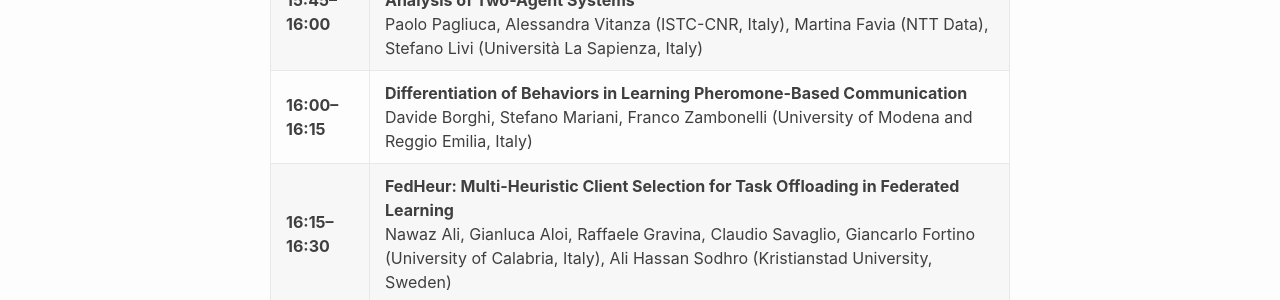
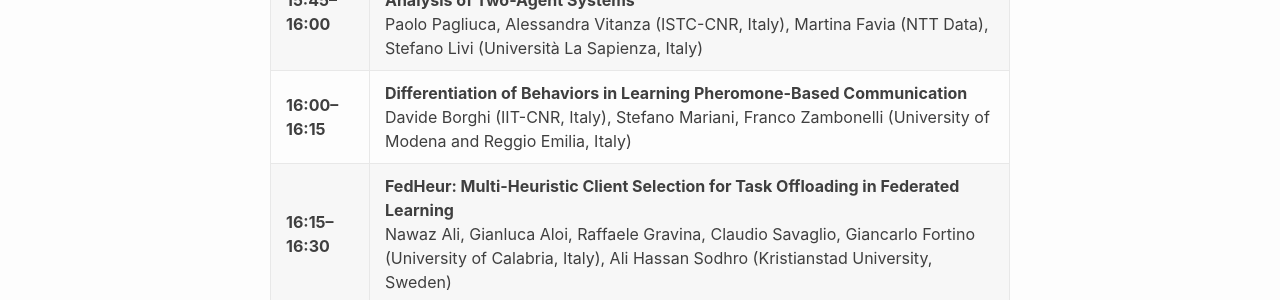
Before and after one commit to discoli-workshop/2026, a Jekyll site: the page built from program.md, in a window 1280 px wide. Shown: the part 1201-1501 px from the top of the page. Built offline with Jekyll 4.4.1, drawn with Linux system fonts in a browser that asks for light colours.

Commit message:
fix affiliation

```diff
--- a/program.md
+++ b/program.md
@@ -23,7 +23,7 @@ It is co-located with DCOSS-IoT, which will be held at the [Best Western Grand H
 | **15:15–15:30** | **Leveraging UE-Level Collaborative Intelligence for Scalable Jamming Detection in 5G Networks**   <br/>  Jiali Xu, Valéria Loscrì (Inria Lille-Nord Europe, France) |
 | **15:30–15:45** | **The Roles of Autonomy and Trust in Hybrid Societies: A Simulation-Based Study in the Healthcare Domain**  <br/> Francesco Stella, Alessandro Sapienza, Rino Falcone (ISTC-CNR, Italy) |
 | **15:45–16:00** | **Conceptualizing Evolving Interdependence in Groups: Insights from the Analysis of Two-Agent Systems**  <br/> Paolo Pagliuca, Alessandra Vitanza (ISTC-CNR, Italy), Martina Favia (NTT Data), Stefano Livi (Università La Sapienza, Italy) |
-| **16:00–16:15** | **Differentiation of Behaviors in Learning Pheromone-Based Communication**   <br/>  Davide Borghi, Stefano Mariani, Franco Zambonelli (University of Modena and Reggio Emilia, Italy) |
+| **16:00–16:15** | **Differentiation of Behaviors in Learning Pheromone-Based Communication**   <br/>  Davide Borghi (IIT-CNR, Italy), Stefano Mariani, Franco Zambonelli (University of Modena and Reggio Emilia, Italy) |
 | **16:15–16:30** | **FedHeur: Multi-Heuristic Client Selection for Task Offloading in Federated Learning**  <br/>  Nawaz Ali, Gianluca Aloi, Raffaele Gravina, Claudio Savaglio, Giancarlo Fortino (University of Calabria, Italy), Ali Hassan Sodhro (Kristianstad University, Sweden) |
 | **16:30–17:00** | **Coffee Break** |
 | **17:00–17:15** | **Service Continuity in Healthcare Internet of Things (HIoT): An Architectural Solution**  <br/>  Vincenzo Barbuto, Francesco Pupo, Claudio Savaglio, Giancarlo Fortino (University of Calabria, Italy), Giovanni Tavella, Pasquale Mazzei (Neosperience S.p.A.) |
```
